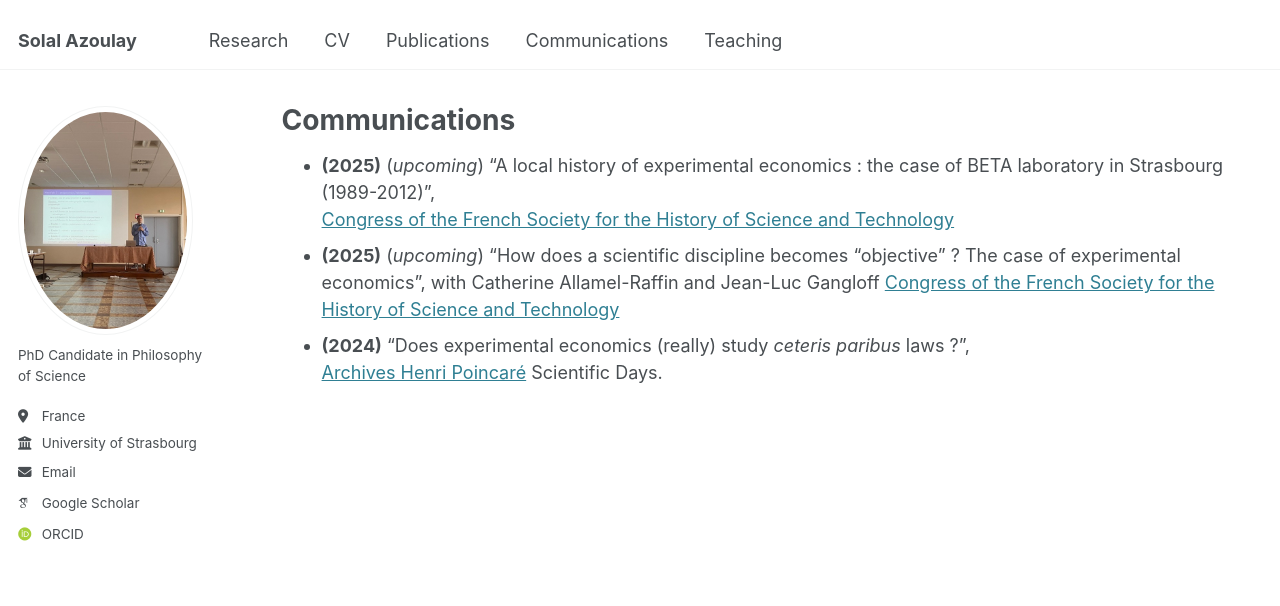
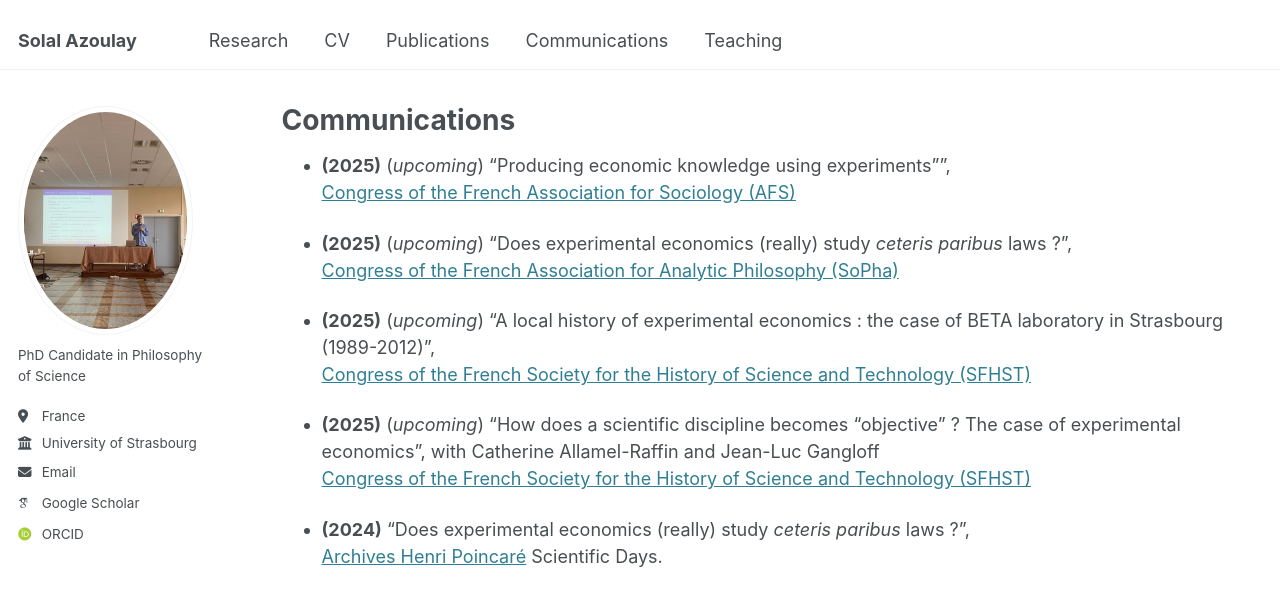
Before and after one commit to solal-azoulay/solal-azoulay.github.io, a Jekyll site: the page built from _pages/Communications.md, in a window 1280 px wide. Shown: the top 606 px of the page. Built offline with Jekyll 4.4.1, drawn with Linux system fonts in a browser that asks for light colours; some web fonts are replaced.

Commit message:
Update Communications.md

```diff
--- a/_pages/Communications.md
+++ b/_pages/Communications.md
@@ -4,9 +4,17 @@ title: "Communications"
 permalink: /Communications/
 author_profile: true
 ---
+- **(2025)** (*upcoming*) "Producing economic knowledge using experiments"",
+[Congress of the French Association for Sociology (AFS)](https://afs-socio.fr/congres/toulouse2025/)
+
+- **(2025)** (*upcoming*) "Does experimental economics (really) study *ceteris paribus* laws ?",
+[Congress of the French Association for Analytic Philosophy (SoPha)](https://sopha2025.sciencesconf.org/)
+
 - **(2025)** (*upcoming*) "A local history of experimental economics : the case of BETA laboratory in Strasbourg (1989-2012)",
-[Congress of the French Society for the History of Science and Technology](https://sfhstnancy2025.sciencesconf.org/)
+[Congress of the French Society for the History of Science and Technology (SFHST)](https://sfhstnancy2025.sciencesconf.org/)
+
 - **(2025)** (*upcoming*) "How does a scientific discipline becomes "objective" ? The case of experimental economics", with Catherine Allamel-Raffin and Jean-Luc Gangloff
-[Congress of the French Society for the History of Science and Technology](https://sfhstnancy2025.sciencesconf.org/)
+[Congress of the French Society for the History of Science and Technology (SFHST)](https://sfhstnancy2025.sciencesconf.org/)
+
 - **(2024)** "Does experimental economics (really) study *ceteris paribus* laws ?",
 [Archives Henri Poincaré](https://poincare.univ-lorraine.fr) Scientific Days.
```
